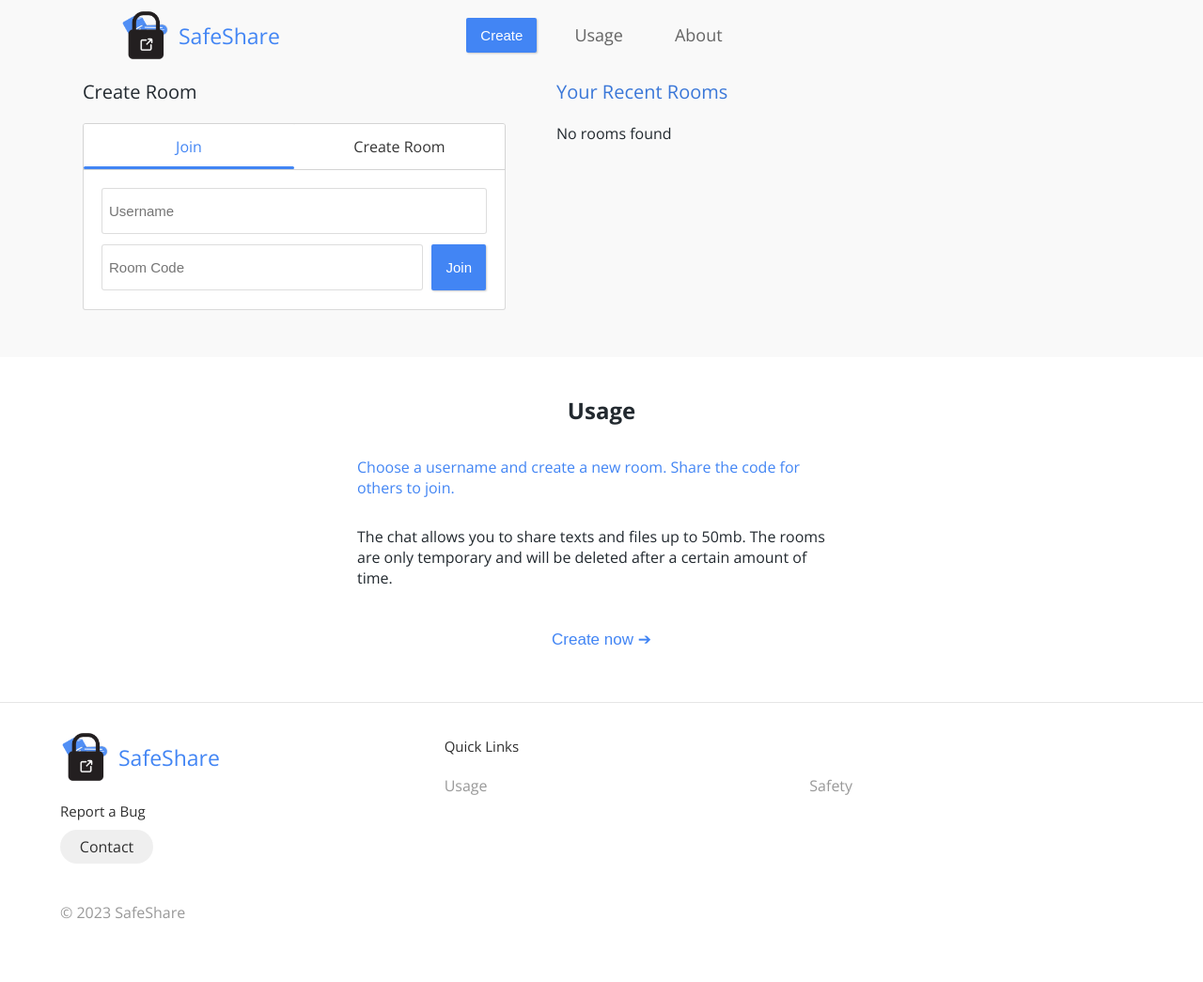
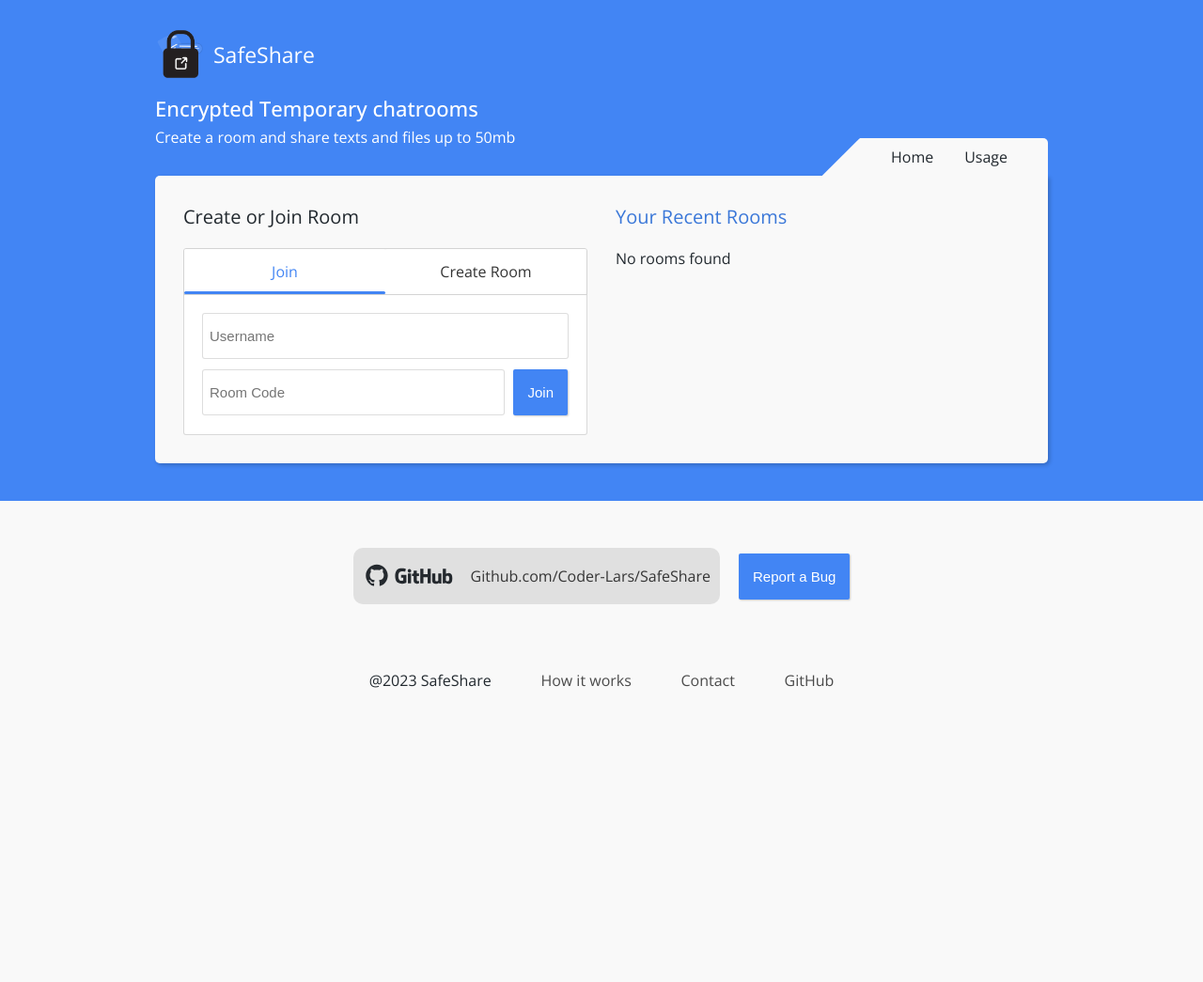
Before and after one commit to 1ars-d/SafeShare, a Flask app: page / in a window 1280 px wide. Shown: the top 1045 px of the page at 94% size. Run offline with Flask 2, Linux system fonts and the light colour scheme; parts of the project's set-up code (start-up, migrations or seed data) failed here and were passed over; some libraries are stand-ins or nearby versions.

Commit message:
landing page redesign

```diff
--- a/Server/static/css/home.css
+++ b/Server/static/css/home.css
@@ -12,6 +12,39 @@
   justify-content: space-between;
   gap: 10px;
   width: 100%;
+}
+
+#home-top-nav {
+  position: absolute;
+  top: -40px;
+  right: 0;
+  background: var(--neutral-color);
+  width: 200px;
+  height: 40px;
+  z-index: 100;
+  border-top-right-radius: 5px;
+  padding-right: 10px;
+  display: flex;
+  align-items: center;
+  justify-content: space-evenly;
+}
+
+#home-top-nav div {
+  cursor: pointer;
+  user-select: none;
+}
+
+#home-top-nav::before {
+  content: "";
+  display: inline-block;
+  width: 30px;
+  height: 60px;
+  background-color: var(--neutral-color);
+  position: absolute;
+  left: -26px;
+  top: 1.5px;
+  z-index: -1;
+  transform: rotate(45deg);
 }
 
 .card label {
@@ -59,19 +92,17 @@
 }
 
 #nav-icon {
+  margin: 10px 0;
   display: flex;
   align-items: center;
   justify-content: center;
   gap: 7px;
-  position: absolute;
-  left: 10%;
-  top: 10px;
 }
 
 #nav-icon p {
   user-select: none;
   font-size: 23px;
-  color: var(--main-color);
+  color: white;
 }
 
 #nav-icon img {
@@ -82,20 +113,6 @@
 
 #nav-create {
   padding: 10px 15px;
-}
-
-@media (max-width: 1000px) {
-  #nav-icon {
-    position: relative;
-    top: 0;
-    left: 0;
-  }
-}
-
-@media (max-width: 600px) {
-  #nav-icon p {
-    display: none;
-  }
 }
 
 #footer-icon {
@@ -118,13 +135,18 @@
 }
 
 .home-top {
+  background: var(--neutral-color);
+  box-shadow: 2px 2px 4px rgba(0, 0, 0, 0.2);
+  border-radius: 5px;
+  border-top-right-radius: 0;
+  color: var(--text-color);
   gap: 30px;
-  padding: 50px 0;
-  padding-top: 10px;
-  width: 90%;
+  padding: 30px 30px;
+  width: 95%;
+  position: relative;
   display: flex;
   align-items: start;
-  justify-content: space-evenly;
+  justify-content: space-between;
 }
 
 .position-text {
@@ -222,6 +244,10 @@
     padding: 30px 10px;
     align-items: center;
     width: 95%;
+  }
+
+  .top-intro {
+    margin-bottom: 40px !important;
   }
 
   .create-form {
@@ -368,6 +394,36 @@
   .footer__nav {
     flex: 2 0px;
   }
+}
+
+.top-container {
+  padding-top: 20px;
+  padding-bottom: 40px;
+  width: 100%;
+  max-width: 1000px;
+  background: var(--main-color);
+  color: white;
+  gap: 20px;
+  display: flex;
+  flex-direction: column;
+  align-items: center;
+  justify-content: center;
+}
+
+.top-intro {
+  width: 95%;
+  display: flex;
+  align-items: start;
+  justify-content: start;
+  gap: 5px;
+  flex-direction: column;
+  margin-bottom: 10px;
+}
+
+.top-intro h3 {
+  margin: 0;
+  font-size: 22px;
+  font-weight: 500;
 }
 
 .tab-bar {
@@ -545,4 +601,54 @@
 
 #type-warning {
   color: #e72020;
+  margin-bottom: 3px;
 }
+
+footer {
+  display: flex;
+  align-items: center;
+  justify-content: space-evenly;
+  width: 100%;
+  max-width: 600px;
+  user-select: none;
+  padding: 50px 0;
+}
+
+.mid-actions {
+  margin-top: 50px;
+  margin-bottom: 20px;
+  display: flex;
+  align-items: center;
+  justify-content: center;
+  gap: 20px;
+  flex-wrap: wrap;
+  padding: 0 15px;
+}
+
+.bottom-link {
+  cursor: pointer;
+  color: rgba(0, 0, 0, 0.7);
+}
+
+.bottom-link:hover {
+  text-decoration: underline;
+}
+
+#github-link {
+  display: flex;
+  height: 60px;
+  align-items: center;
+  justify-content: space-evenly;
+  padding: 10px;
+  border-radius: 10px;
+  gap: 15px;
+  cursor: pointer;
+  user-select: none;
+  background-color: rgba(0, 0, 0, 0.1);
+  color: #353535;
+  transition: all 0.1s ease;
+}
+
+#github-link:hover {
+  transform: scale(1.05);
+}
--- a/Server/static/css/main.css
+++ b/Server/static/css/main.css
@@ -49,6 +49,22 @@ html {
   overscroll-behavior-y: none;
   height: -webkit-fill-available;
   height: 100%;
+}
+
+*::-webkit-scrollbar-track {
+  background-color: #efefef;
+  border-radius: 0;
+}
+
+*::-webkit-scrollbar {
+  border-radius: 0;
+  width: 10px;
+  background-color: #f5f5f5;
+}
+
+*::-webkit-scrollbar-thumb {
+  background-color: rgba(0, 0, 0, 0.1);
+  border-radius: 0;
 }
 
 .content {
--- a/Server/static/css/room.css
+++ b/Server/static/css/room.css
@@ -250,24 +250,6 @@
 
 .inputs input {
   height: 100%;
-}
-
-/* Srollbar */
-
-.messages::-webkit-scrollbar-track {
-  background-color: #efefef;
-  border-radius: 100px;
-}
-
-.messages::-webkit-scrollbar {
-  border-radius: 100px;
-  width: 10px;
-  background-color: #f5f5f5;
-}
-
-.messages::-webkit-scrollbar-thumb {
-  background-color: rgba(0, 0, 0, 0.1);
-  border-radius: 100px;
 }
 
 .dp-none {
--- a/Server/templates/home.html
+++ b/Server/templates/home.html
@@ -1,6 +1,16 @@
 {% extends 'base.html' %} {% block content %}
 <div id="error-list"></div>
-<nav class="nav-bar">
+<div
+  style="
+    width: 100%;
+    background: var(--main-color);
+    display: flex;
+    align-items: center;
+    justify-content: center;
+  "
+>
+  <div class="top-container">
+    <div class="top-intro">
       <div id="nav-icon">
         <img
           src="{{url_for('static',
@@ -8,20 +18,23 @@
         />
         <p>SafeShare</p>
       </div>
-  <div class="nav-links">
-    <button id="nav-create" onclick="scrollToCreate()">Create</button>
-    <a class="nav-item" href="javascript:scrollToUsage();">Usage</a>
-    <a class="nav-item" href="#about">About</a>
+      <h3>Encrypted Temporary chatrooms</h3>
+      <p>Create a room and share texts and files up to 50mb</p>
     </div>
-</nav>
     <div class="home-top">
+      <div id="home-top-nav">
+        <div>Home</div>
+        <div>Usage</div>
+      </div>
       <div class="create-form" id="room-form">
         <p class="position-text">
-      <span class="primary-blue">Create Room</span>
+          <span class="primary-blue">Create or Join Room</span>
         </p>
         <ul class="tab-bar">
           <li data-num="1" class="tab wave dark primary-color">Join</li>
-      <li data-num="2" class="tab wave dark" id="create-tab">Create Room</li>
+          <li data-num="2" class="tab wave dark" id="create-tab">
+            Create Room
+          </li>
           <div class="indicator"></div>
         </ul>
         <div class="card tab-card">
@@ -80,55 +93,62 @@
         <div class="room-list" id="recent-room-list"></div>
       </div>
     </div>
-<div class="usage" id="usage">
-  <h2>Usage</h2>
-  <div class="usage-text">
-    <p class="primary-color">
-      Choose a username and create a new room. Share the code for others to
-      join.
-    </p>
-    <p>
-      The chat allows you to share texts and files up to
-      <span class="primary-blue">50mb</span>. The rooms are only temporary and
-      will be deleted after a certain amount of time.
-    </p>
   </div>
-  <button onclick="scrollToCreate()" class="text-button create-now">
-    Create now ➔
-  </button>
 </div>
-<footer class="footer" id="about">
-  <div class="footer__addr">
-    <div id="footer-icon">
-      <img
-        src="{{url_for('static',
-    filename='icons/page_icon.png')}}"
+<div class="mid-actions">
+  <a id="github-link">
+    <svg
+      version="1.1"
+      id="layer"
+      xmlns="http://www.w3.org/2000/svg"
+      xmlns:xlink="http://www.w3.org/1999/xlink"
+      width="100px"
+      fill="#24292e"
+      viewBox="0 0 652 652"
+      xml:space="preserve"
+    >
+      <path
+        class="st0"
+        d="M389.1,360.9h-0.2c0.1,0,0.1,0.1,0.2,0.1h0.1L389.1,360.9z M389.1,361c-0.8,0-2.9,0.4-5.1,0.4
+	c-6.9,0-9.3-3.2-9.3-7.4v-27.8h14.1c0.8,0,1.4-0.7,1.4-1.7v-15.1c0-0.8-0.7-1.5-1.4-1.5h-14.1v-18.8c0-0.7-0.5-1.1-1.3-1.1h-19.2
+	c-0.8,0-1.2,0.5-1.2,1.1v19.3c0,0-9.7,2.4-10.3,2.5c-0.7,0.2-1.1,0.8-1.1,1.5v12.1c0,1,0.7,1.7,1.5,1.7h9.8v29.2
+	c0,21.7,15.1,23.9,25.4,23.9c4.7,0,10.4-1.5,11.3-2c0.5-0.2,0.8-0.8,0.8-1.4v-13.3C390.4,361.8,389.9,361.2,389.1,361L389.1,361z
+	 M599.7,341.5c0-16.1-6.5-18.2-13.3-17.5c-5.3,0.3-9.6,3-9.6,3v31.3c0,0,4.3,3,10.8,3.2C596.7,361.7,599.7,358.4,599.7,341.5
+	L599.7,341.5z M621.3,340.1c0,30.5-9.9,39.2-27.1,39.2c-14.6,0-22.4-7.4-22.4-7.4s-0.3,4.1-0.8,4.6c-0.3,0.5-0.7,0.7-1.3,0.7h-13.1
+	c-0.9,0-1.7-0.7-1.7-1.5l0.2-98.7c0-0.8,0.7-1.5,1.5-1.5h18.9c0.8,0,1.5,0.7,1.5,1.5v33.5c0,0,7.3-4.7,18-4.7l-0.1-0.2
+	C605.5,305.6,621.3,309.6,621.3,340.1L621.3,340.1z M543.8,308h-18.7c-1,0-1.5,0.7-1.5,1.7V358c0,0-4.9,3.4-11.6,3.4
+	c-6.6,0-8.6-3-8.6-9.7v-42.2c0-0.8-0.7-1.5-1.5-1.5h-19c-0.8,0-1.5,0.7-1.5,1.5V355c0,19.5,10.9,24.4,25.9,24.4
+	c12.4,0,22.4-6.8,22.4-6.8s0.5,3.5,0.7,4c0.2,0.4,0.8,0.8,1.4,0.8h11.9c1,0,1.5-0.7,1.5-1.5l0.2-66.4
+	C545.5,308.7,544.7,308,543.8,308L543.8,308z M333.2,307.9h-18.9c-0.8,0-1.5,0.8-1.5,1.8v65.2c0,1.8,1.2,2.4,2.7,2.4h17.1
+	c1.8,0,2.2-0.8,2.2-2.4v-65.5C334.7,308.6,334,307.9,333.2,307.9L333.2,307.9z M323.8,277.8c-6.8,0-12.3,5.4-12.3,12.3
+	c0,6.8,5.4,12.3,12.3,12.3c6.7,0,12.1-5.4,12.1-12.3C335.9,283.3,330.5,277.8,323.8,277.8L323.8,277.8z M470.4,275.6h-18.8
+	c-0.8,0-1.5,0.7-1.5,1.5v36.3h-29.4v-36.3c0-0.8-0.7-1.5-1.5-1.5h-18.9c-0.8,0-1.5,0.7-1.5,1.5v98.7c0,0.8,0.8,1.5,1.5,1.5h18.9
+	c0.8,0,1.5-0.7,1.5-1.5v-42.2h29.4l-0.2,42.2c0,0.8,0.7,1.5,1.5,1.5h18.9c0.8,0,1.5-0.7,1.5-1.5v-98.7
+	C471.9,276.3,471.2,275.6,470.4,275.6L470.4,275.6z M302.7,319.3v51c0,0.3-0.1,1-0.5,1.1c0,0-11.1,7.9-29.4,7.9
+	c-22.1,0-48.4-6.9-48.4-52.6c0-45.7,22.9-55.1,45.3-55c19.4,0,27.2,4.4,28.4,5.2c0.3,0.5,0.5,0.8,0.5,1.2L295,294
+	c0,0.8-0.8,1.8-1.8,1.5c-3.2-1-8-2.9-19.3-2.9c-13.1,0-27.1,3.7-27.1,33.2c0,29.4,13.3,32.9,22.9,32.9c8.2,0,11.1-1,11.1-1v-20.4
+	h-13.1c-1,0-1.7-0.7-1.7-1.5v-16.4c0-0.8,0.7-1.5,1.7-1.5H301C302,317.8,302.7,318.5,302.7,319.3L302.7,319.3z M302.7,319.3"
       />
-      <p>SafeShare</p>
+      <path
+        class="st1"
+        d="M97.4,246.4c-42.1,0-76.2,34.1-76.2,76.2c0,33.7,21.8,62.2,52.1,72.3c3.8,0.6,5.3-1.6,5.3-3.6
+	c0-1.8-0.1-7.8-0.1-14.2c-19.1,3.5-24.1-4.7-25.6-8.9c-0.9-2.2-4.6-9-7.8-10.8c-2.7-1.4-6.5-5-0.1-5.1c6-0.1,10.3,5.5,11.7,7.8
+	c6.9,11.5,17.8,8.3,22.2,6.3c0.7-4.9,2.7-8.3,4.9-10.2c-16.9-1.9-34.7-8.5-34.7-37.6c0-8.3,3-15.2,7.8-20.5
+	c-0.8-1.9-3.4-9.7,0.8-20.2c0,0,6.4-2,21,7.8c6.1-1.7,12.6-2.6,19-2.6c6.5,0,12.9,0.9,19,2.6c14.6-9.9,20.9-7.8,20.9-7.8
+	c4.2,10.5,1.5,18.3,0.8,20.2c4.9,5.3,7.8,12.1,7.8,20.5c0,29.2-17.8,35.7-34.8,37.6c2.8,2.4,5.2,6.9,5.2,14.1
+	c0,10.2-0.1,18.4-0.1,20.9c0,2,1.4,4.4,5.2,3.6c31-10.5,51.9-39.6,51.9-72.3C173.6,280.5,139.5,246.4,97.4,246.4L97.4,246.4z
+	 M97.4,246.4"
+      />
+    </svg>
+    <p>Github.com/Coder-Lars/SafeShare</p>
+  </a>
+  <button>Report a Bug</button>
 </div>
-
-    <h2>Report a Bug</h2>
-
-    <address>
-      <a class="footer__btn" href="mailto:example@gmail.com">Contact</a>
-    </address>
-  </div>
-  <ul class="footer__nav">
-    <li class="nav__item nav__item--extra">
-      <h2 class="nav__title">Quick Links</h2>
-      <ul class="nav__ul nav__ul--extra">
-        <li>
-          <a href="#">Usage</a>
-        </li>
-        <li>
-          <a href="#">Safety</a>
-        </li>
-      </ul>
-    </li>
-  </ul>
-  <div class="legal">
-    <p>&copy; 2023 SafeShare</p>
-  </div>
+<footer>
+  <p>@2023 SafeShare</p>
+  <a class="bottom-link">How it works</a>
+  <a class="bottom-link">Contact</a>
+  <a class="bottom-link">GitHub</a>
 </footer>
 <script type="text/javascript">
   const error = "{{error}}";
```
Also changed, not shown: Server/static/icons/github-logo-vector.svg (added). Lines whose indentation alone changed are shown as unchanged.
